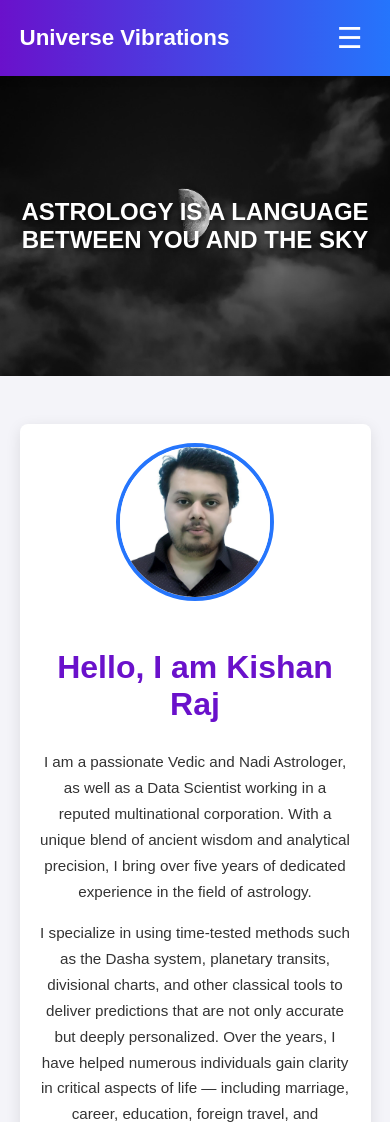
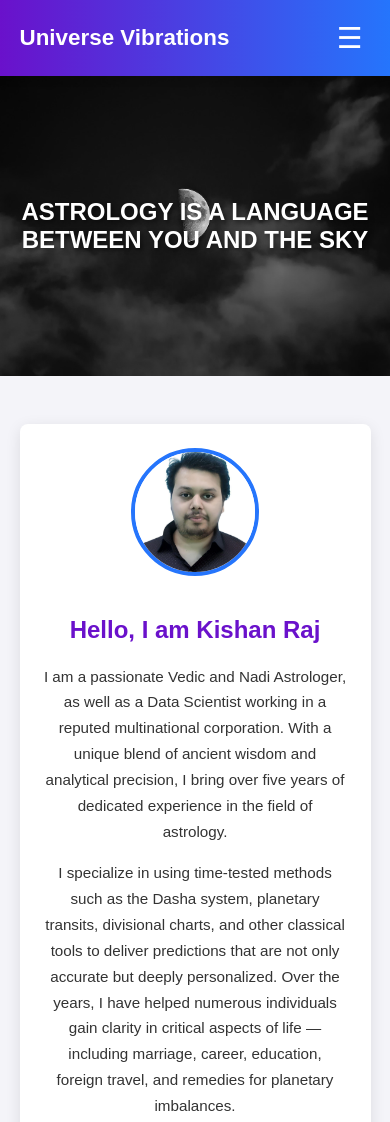
Before and after one commit to kishan-raj-website-astro/kishan-raj-website-astro.github.io, a plain HTML site: page index.html in a window 390 px wide. Shown: the top 1122 px of the page. Drawn offline with Linux system fonts and the light colour scheme.

Commit message:
Update styles.css

```diff
--- a/styles.css
+++ b/styles.css
@@ -168,6 +168,7 @@ body {
   border: 4px solid #2575fc;
   flex-shrink: 0;
 }
+
 .intro-text img:hover {
   transform: scale(1.05);
 }
@@ -209,20 +210,50 @@ body {
 
 @media (max-width: 768px) {
   .intro-text {
-      flex-direction: column;
-      align-items: center;
+    flex-direction: row;
+    align-items: flex-start;
     gap: 1.5rem;
     padding: 1.5rem;
   }
 
   .intro-text img {
-      width: 150px;
-      height: 150px;
+    width: 120px;
+    height: 120px;
     margin-bottom: 0;
   }
 
   .intro-content {
     width: 100%;
+  }
+
+  .intro-text h2 {
+    margin-top: 0;
+    font-size: 1.5rem;
+  }
+
+  .intro-text p {
+    font-size: 0.95rem;
+    text-align: left;
+  }
+
+  .social-links {
+    justify-content: flex-start;
+  }
+}
+
+@media (max-width: 480px) {
+  .intro-text {
+    flex-direction: column;
+    align-items: center;
+    text-align: center;
+  }
+
+  .intro-text img {
+    margin-bottom: 1rem;
+  }
+
+  .intro-content {
+    text-align: center;
   }
 
   .intro-text p {
@@ -534,19 +565,6 @@ body {
     padding: 0 1rem;
   }
 
-    /* Intro section mobile layout */
-    .intro-text {
-    padding: 1.5rem;
-    text-align: center;
-    }
-
-    .intro-text img {
-    float: none;
-    margin: 0 auto 1.5rem;
-    width: 150px;
-    height: 150px;
-    }
-
   /* Stats grid layout */
   .stats .container {
     grid-template-columns: 1fr 1fr;
@@ -615,13 +633,3 @@ body {
     padding: 1.2rem 0.8rem;
   }
 }
-
-    @media (max-width: 480px) {
-      .intro-text {
-      padding: 1.2rem;
-      }
-
-      .intro-text p {
-      font-size: 0.95rem;
-      }
-      }
```
Lines whose indentation alone changed are shown as unchanged.
